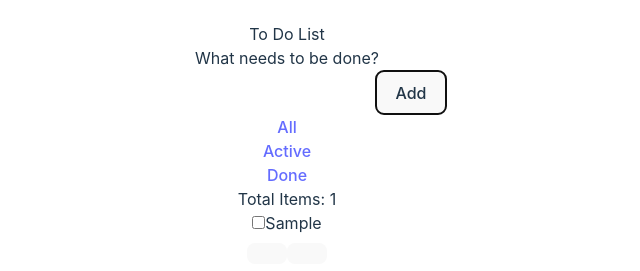
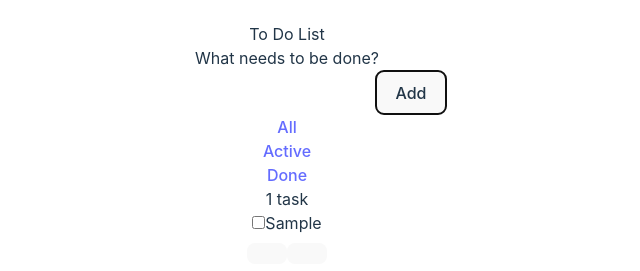
Before and after one commit to kiransoni222/to-do-list, a React (Vite) app: page / in a window 1280 px wide. Both pictures are taken after typing "Sample" into the empty fields and a click on the button "Add". Shown: the part 257-528 px from the top of the page, without its empty margins (353-993 px from the left). Built offline with nearby package versions, Linux system fonts and the light colour scheme.

Commit message:
Display total number of tasks countings

```diff
--- a/src/components/ToDo.tsx
+++ b/src/components/ToDo.tsx
@@ -30,9 +30,10 @@ const ToDo: React.FC = () => {
 
   const totalItems = filteredTodos().length;
   return (
-    <div>
+    <>
       <AddToDO />
-      <ul className="flex border-b justify-evenly mt-5 mb-5">
+      <div className="mt-5 max-w-lg rounded border border-gray-400 divide-gray-100">
+      <ul className="flex justify-evenly">
         <li
           className={`mr-1 w-full cursor-pointer ${
             filter === FilterEnums.All ? " bg-gray-200" : "border-white"
@@ -72,9 +73,16 @@ const ToDo: React.FC = () => {
           </a>
         </li>
       </ul>
-      <div>Total Items: {totalItems}</div>
-      {totalItems ? <ToDoList todoListItems={filteredTodos()} /> : <></>}
-    </div>
+      {totalItems ? (
+        <div className="p-4 max-w-lg rounded border border-gray-400 divide-gray-100">
+          <div className="text-left mb-3 font-bold">{totalItems} {totalItems === 1 ? 'task' : 'tasks'}</div>
+          <ToDoList todoListItems={filteredTodos()} />
+        </div>
+      ) : (
+        <></>
+      )}
+      </div>
+    </>
   );
 };
 
--- a/src/components/ToDoList.tsx
+++ b/src/components/ToDoList.tsx
@@ -45,7 +45,7 @@ const ToDoList = (props: ToDoListProps) => {
   };
 
   return (
-    <ul className="p-4 max-w-lg rounded border border-gray-400 divide-gray-100">
+    <ul>
       {props.todoListItems &&
         props.todoListItems.map((todo, index) => {
           const actionsStyle = todo.done
```
